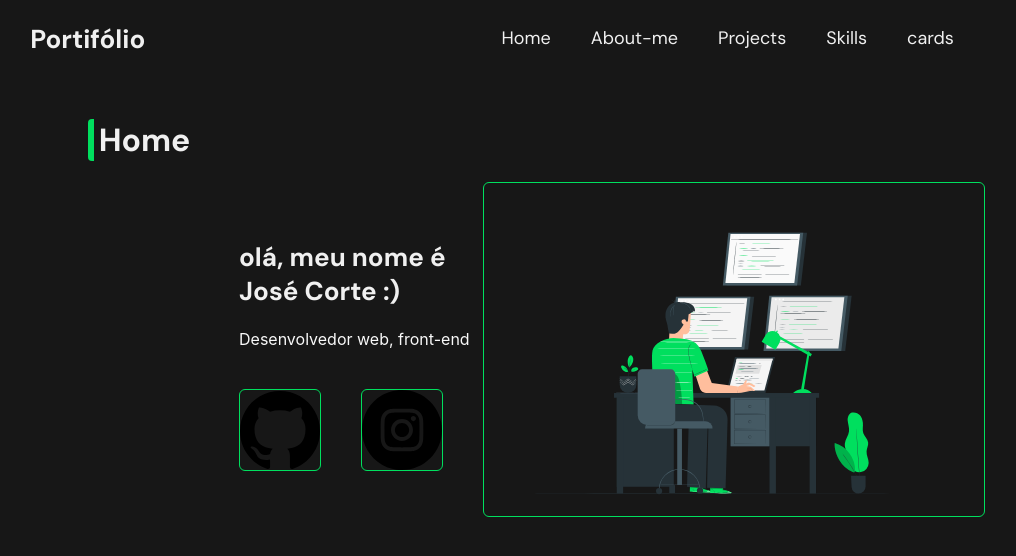
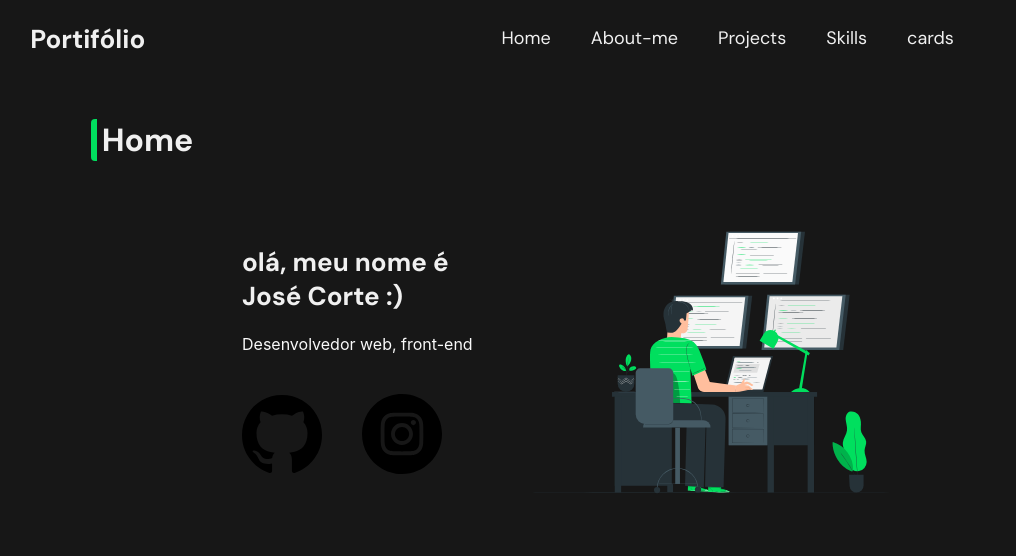
Before and after one commit to joseCorte-exe/portifolio, a React (Create React App) app: page / in a window 1280 px wide. Shown: the top 556 px of the page, without its empty margins (128-1144 px from the left). Built offline with nearby package versions, Linux system fonts and the light colour scheme.

Commit message:
:art: changing classes

```diff
--- a/src/components/card/index.jsx
+++ b/src/components/card/index.jsx
@@ -6,7 +6,7 @@
 export default function Card() {
     return (
         <main className="prj-main" >
-            <img src={ptPrw} alt="" width="200" />
+            <img src={ptPrw} alt="" width="200" className='card-img' />
             <section className="prj-section" >
                 <h1>Card Title</h1>
                 <p>Lorem ipsum dolor sit amet consectetur adipisicing elit. Quisquam, quidem.</p>
--- a/src/components/card/style.css
+++ b/src/components/card/style.css
@@ -1,4 +1,4 @@
-img {
+.card-img {
     width: 300px;
     height: auto;
     margin-bottom: 10px;
```
